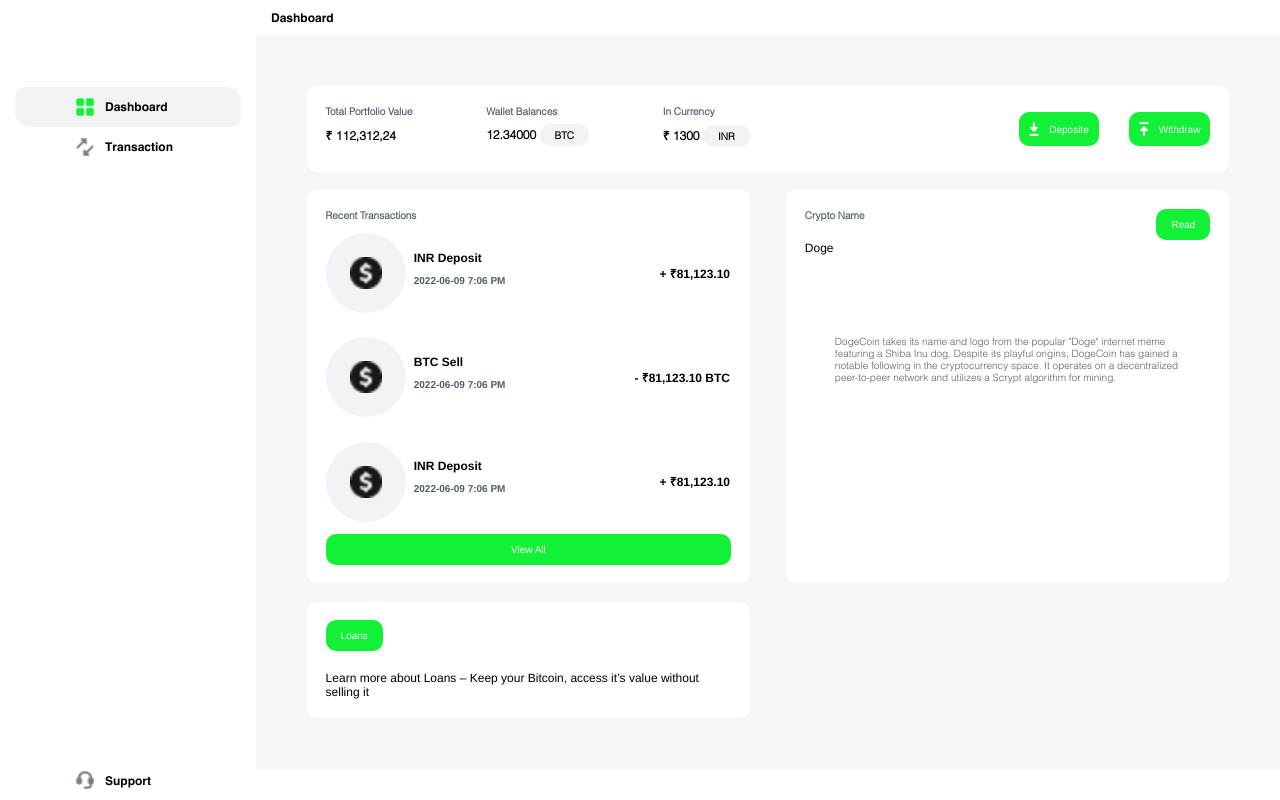
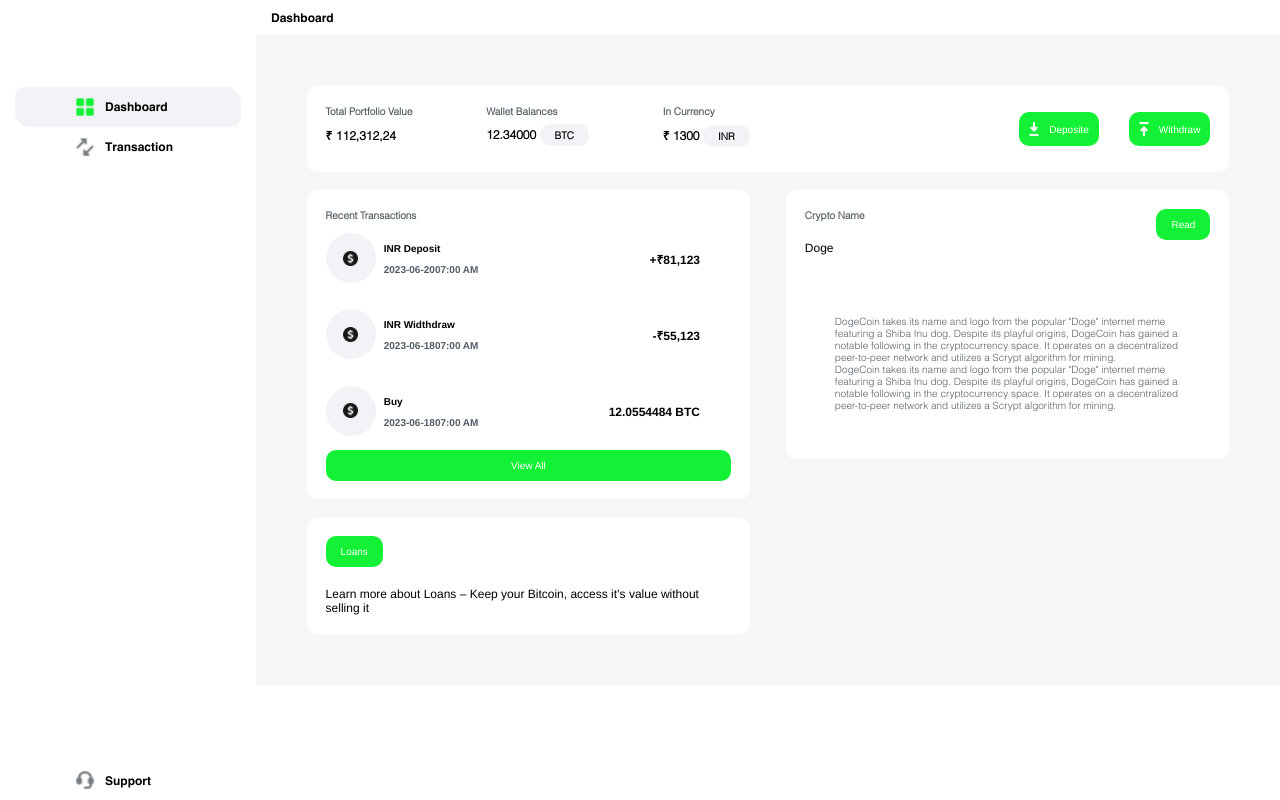
Before and after one commit to abhay112/Dashboard-assignment, a React (Create React App) app: page / in a window 1280 px wide. Built offline with nearby package versions, Linux system fonts and the light colour scheme.

Commit message:
view all fixed

```diff
--- a/src/assets/styles/App.scss
+++ b/src/assets/styles/App.scss
@@ -200,10 +200,10 @@
 
                     .rt-left {
                       p {
-                        font-size: var(--text-sm);
+                        font-size: var(--text-sx);
                         font-weight: 700;
                         margin-bottom: 10px;
-
+                        margin-top: 10px;
                         &:last-child {
                           font-size: var(--text-sx);
                           color: var(--color-grey);
@@ -229,12 +229,12 @@
               border-radius: 10px;
               display: flex;
               flex-direction: column;
-
+              height: fit-content;
               .top-content {
                 width: 100%;
                 display: flex;
                 justify-content: space-between;
-                margin-bottom: 50px;
+                margin-bottom: 30px;
 
                 .read-btn {}
 
@@ -321,6 +321,11 @@
                 cursor: pointer;
                 align-items: center;
                 gap: 10px;
+                p{
+                  font-size: var(--text-sx);
+                  font-family: var(--font-helvicta);
+
+                }
               }
 
               .active-tab {
--- a/src/assets/styles/common.scss
+++ b/src/assets/styles/common.scss
@@ -116,8 +116,8 @@ body {
   font-size: var(--text-sm);
 }
 .btn-img{
-  width: 80px;
-  height: 80px;
+  width: 70px;
+  height: 70px;
   border-radius: 50%;
   background-color: var(--color-grey-1);
   text-align: center;
@@ -125,8 +125,8 @@ body {
   justify-content: center;
   align-items: center;
   img{
-    width: 40%;
-    height: 40%;
+    width: 35%;
+    height: 35%;
 
   }
 }
@@ -138,6 +138,14 @@ body {
     --text-sx: 16px;
     --text-mini: 15px;
     --green-btn-padding:15px;
+  }
+  .btn-img{
+    width: 60px;
+    height: 60px;
+    img{
+      width: 30%;
+      height: 30%;
+    }
   }
 }
 
@@ -163,6 +171,14 @@ body {
     --text-mini: 12px;
     --green-btn-padding:10px 15px;
   }
+  .btn-img{
+    width: 50px;
+    height: 50px;
+    img{
+      width: 30%;
+      height: 30%;
+    }
+  }
 }
 @media screen and (max-width: 1200px) {
   :root {
--- a/src/components/GreenBtn.js
+++ b/src/components/GreenBtn.js
@@ -3,10 +3,10 @@ import upArrow from '../assets/images/up.png'
 import downArrow from '../assets/images/down.png'
 
 
-const GreenBtn = ({text,type}) => {
+const GreenBtn = ({text,type,onClick}) => {
   const icon = type==='up-arrow'?downArrow: type==='down-arrow' ? upArrow:undefined;
   return (
-    <div className='green-btn'>
+    <div className='green-btn'  onClick={onClick}>
        {text&&<> {icon && <img src={icon} alt='icon'/> }<p>{text}</p></>}
         </div>
   )
--- a/src/pages/Dashboard.js
+++ b/src/pages/Dashboard.js
@@ -1,10 +1,16 @@
-import React from 'react';
+import React,{useState} from 'react';
 import '../assets/styles/App.scss'
 import TextPriceBtn from '../components/TextPriceBtn';
 import GreenBtn from '../components/GreenBtn';
 import btn from '../assets/images/Dollar.png'
+import {fetchData} from '../helper/data'
 
 const Dashboard = () => {
+  const {All} = fetchData();
+  const [displayedItems, setDisplayedItems] = useState(3);
+  const handleViewAll = () => {
+    setDisplayedItems((prevItems) => (prevItems === All.length ? 3 : All.length));
+  };
   return (
     <div className='dashboard-cmp'>
       <header className='header'>
@@ -27,52 +33,26 @@ const Dashboard = () => {
           <div className='left-box'>
             <h2 className='grey-text'>Recent Transactions</h2>
             <ul>
-              <li>
+            {All.slice(0, displayedItems).map((val, idx) => (
+                <li key={idx}>
                 <div className='btn-img'>
                   <img src={btn} />
                 </div>
                 <div className='recent-transactions'>
                   <div className='rt-left'>
-                    <p>INR Deposit</p>
-                    <p>2022-06-09 7:06 PM</p>
+                    <p>{val?.type?.name}</p>
+                    <p>{val.date}{val?.time} </p>
                   </div>
                   <div className='rt-right'>
-                    <p>+ ₹81,123.10</p>
+                    <p>{val?.amount}</p>
                   </div>
                 </div>
-              </li>
-              <li>
-                <div className='btn-img'>
-                  <img src={btn} />
-
-                </div>
-                <div className='recent-transactions'>
-                  <div className='rt-left'>
-                    <p>BTC Sell</p>
-                    <p>2022-06-09 7:06 PM</p>
-                  </div>
-                  <div className='rt-right'>
-                    <p>- ₹81,123.10 BTC</p>
-                  </div>
-                </div>
-              </li>
-              <li>
-                <div className='btn-img'>
-                  <img src={btn} />
-
-                </div>
-                <div className='recent-transactions'>
-                  <div className='rt-left'>
-                    <p>INR Deposit</p>
-                    <p>2022-06-09 7:06 PM</p>
-                  </div>
-                  <div className='rt-right'>
-                    <p>+ ₹81,123.10</p>
-                  </div>
-                </div>
-              </li>
+                </li>
+              ))}
             </ul>
-            <GreenBtn text={'View All'} />
+            {All.length > 3 && (
+              <GreenBtn text={displayedItems === All.length ? 'View Less' : 'View All'} onClick={handleViewAll} />
+            )}
           </div>
           <div className='right-box'>
             <div className='top-content'>
@@ -86,6 +66,7 @@ const Dashboard = () => {
             </div>
             <div className='bottom-content'>
               <p className='grey-text'>
+              DogeCoin takes its name and logo from the popular "Doge" internet meme featuring a Shiba Inu dog. Despite its playful origins, DogeCoin has gained a notable following in the cryptocurrency space. It operates on a decentralized peer-to-peer network and utilizes a Scrypt algorithm for mining.<br/>
               DogeCoin takes its name and logo from the popular "Doge" internet meme featuring a Shiba Inu dog. Despite its playful origins, DogeCoin has gained a notable following in the cryptocurrency space. It operates on a decentralized peer-to-peer network and utilizes a Scrypt algorithm for mining.
               </p>
             </div>
```
